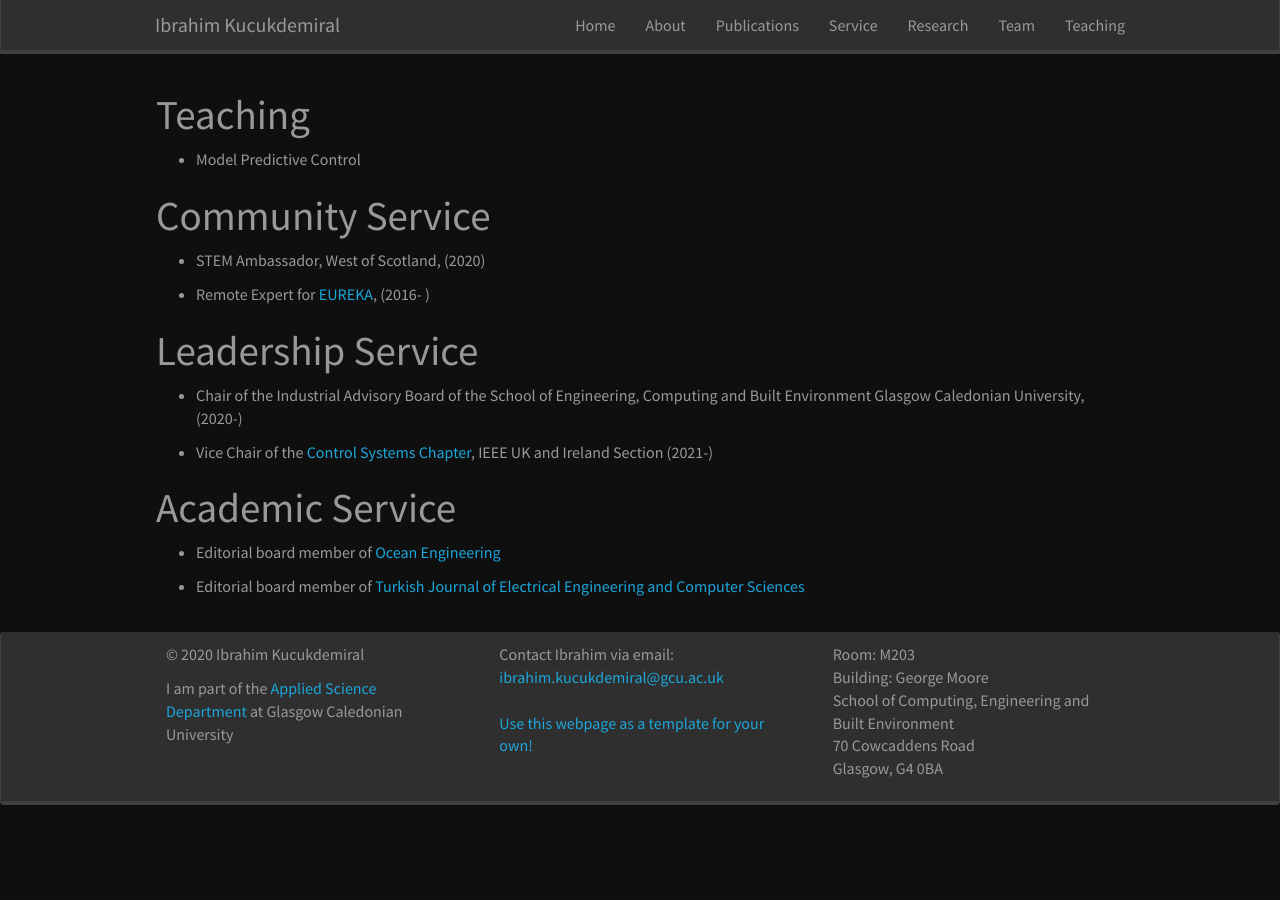
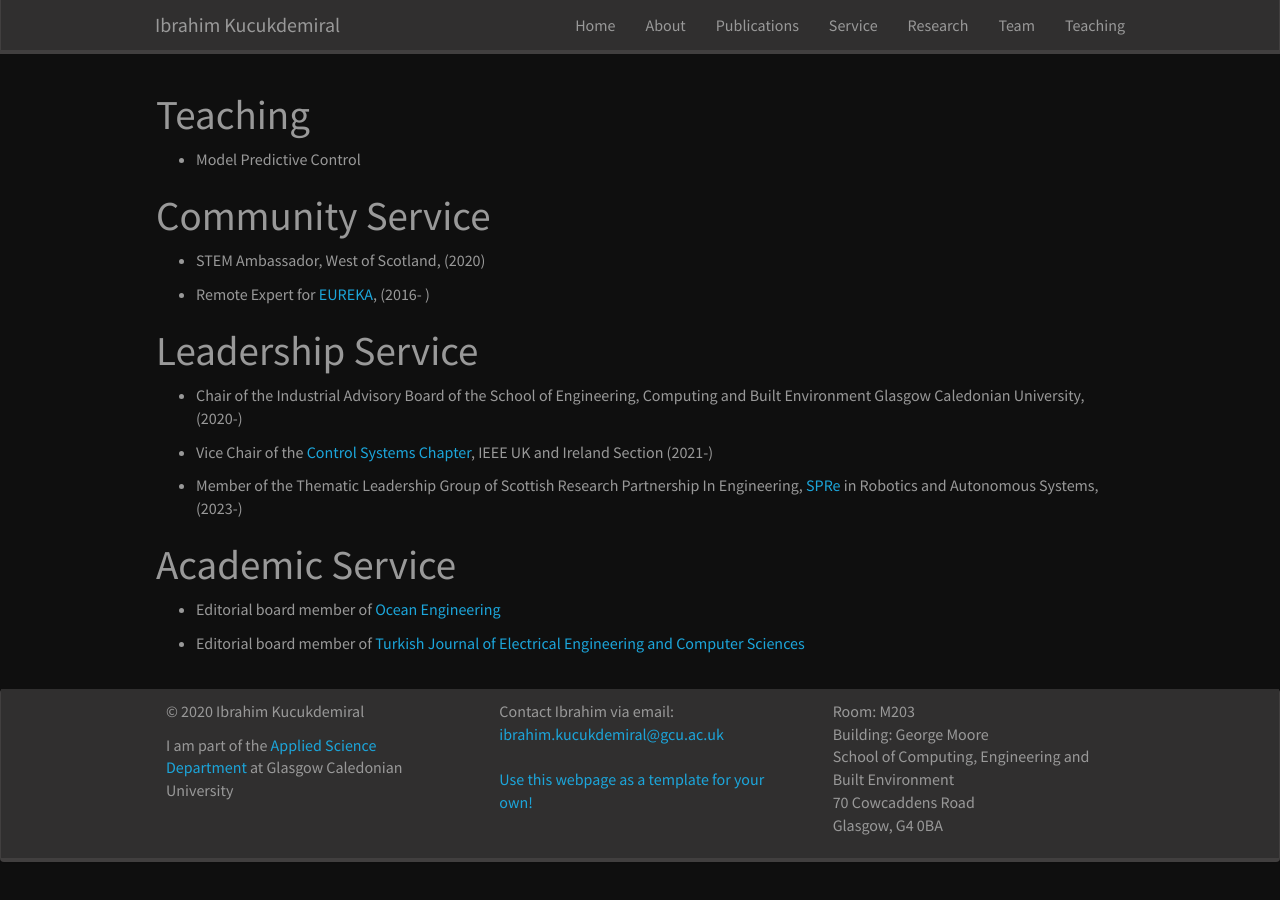
Before and after one commit to kucukdemiral/kucukdemiral.github.io, a Jekyll site: the page built from _pages/service.md, in a window 1280 px wide. Built offline with Jekyll 4.4.1, drawn with Linux system fonts in a browser that asks for light colours; nearby versions of some CDN libraries; a style sheet for code colours, icons or effects is not loaded.

Commit message:
Update leadership_service.yml

```diff
--- a/_data/leadership_service.yml
+++ b/_data/leadership_service.yml
@@ -1,2 +1,3 @@
 - name: Chair of the Industrial Advisory Board of the School of Engineering, Computing and Built Environment Glasgow Caledonian University, (2020-)
 - name: Vice Chair of the <a href='https://www.ieee-ukandireland.org/chapters/control-systems/' target='_blank'>Control Systems Chapter</a>, IEEE UK and Ireland Section (2021-)
+- name: Member of the Thematic Leadership Group of Scottish Research Partnership In Engineering, [SPRe](https://www.srpe.ac.uk/robotics-autonomous-systems) in Robotics and Autonomous Systems, (2023-)
```
